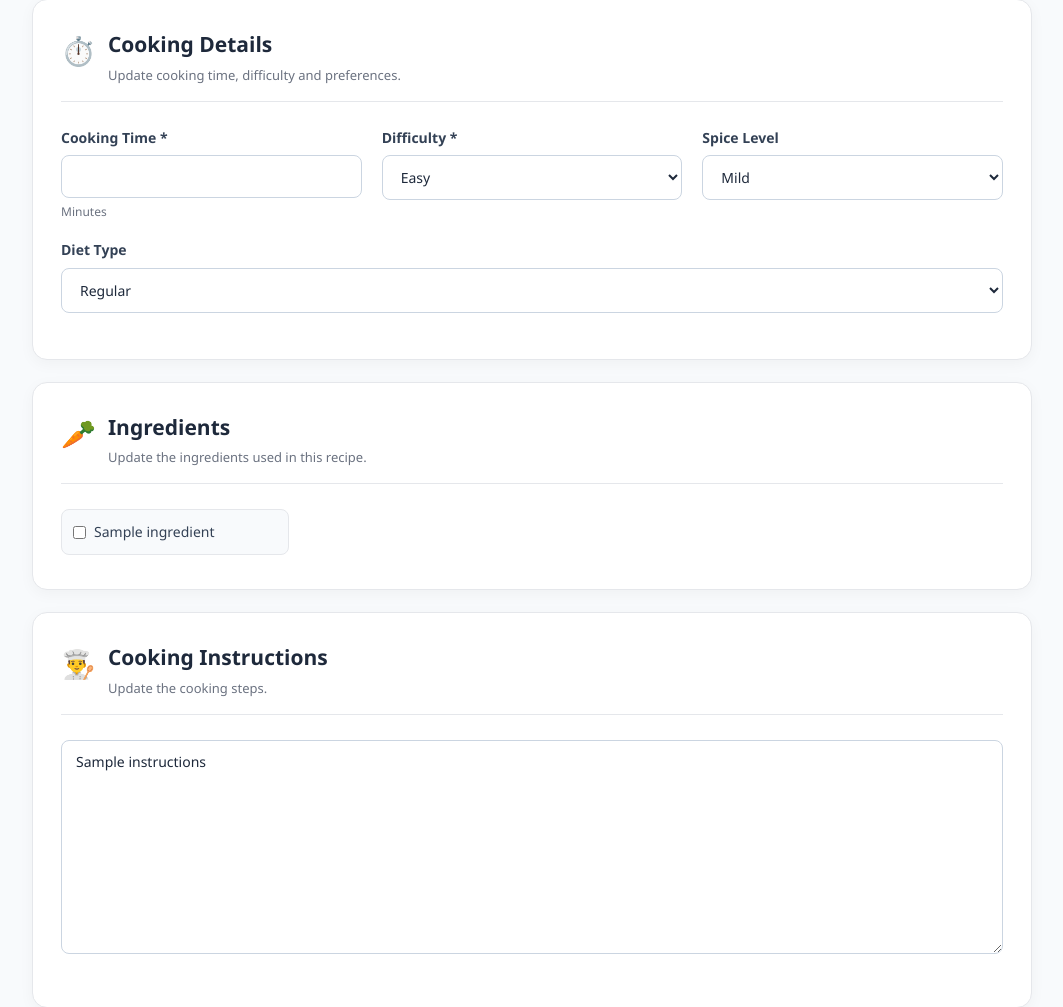
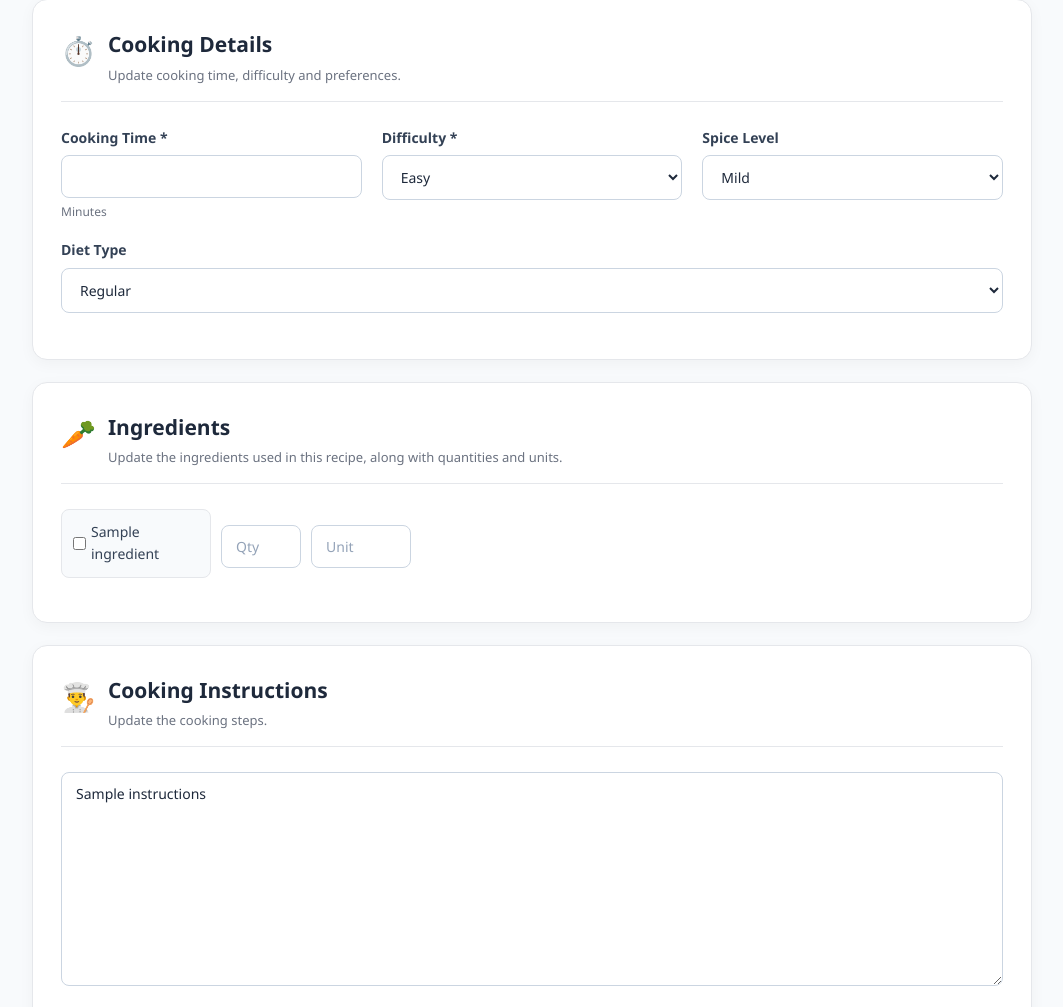
Before and after one commit to suma003/Smart_Recipe_Assistant, a Python web app: template templates/edit_recipe.html in a window 1280 px wide. Shown: the part 911-1918 px from the top of the page, without its empty margins (108-1171 px from the left). Run offline with Jinja, Linux system fonts and the light colour scheme; the template is opened without the code that fills it: most values are stand-ins (such as "Sample title", 1, 10 or a date in 2020); grey boxes marked "Sample" are stand-in pictures.

Commit message:
Added a new feature

```diff
--- a/templates/edit_recipe.html
+++ b/templates/edit_recipe.html
@@ -4,70 +4,50 @@
 Edit Recipe - Smart Recipe Assistant
 {% endblock %}
 
-
 {% block content %}
-
 <div class="container">
 
     <!-- PAGE HEADER -->
-
     <div class="form-page-header">
-
         <div>
             <h1>✏️ Edit Recipe</h1>
-
             <p>
                 Update your recipe information.
             </p>
         </div>
-
         <a
             href="{{ url_for('recipe_detail', recipe_id=recipe['RecipeID']) }}"
             class="btn btn-secondary"
         >
             ← Back to Recipe
         </a>
-
     </div>
-
 
     <form
         method="POST"
         class="recipe-form"
     >
 
-
         <!-- =========================
              BASIC INFORMATION
         ========================== -->
-
         <div class="form-section">
-
             <div class="form-section-title">
-
                 <span>🍲</span>
-
                 <div>
-
                     <h2>
                         Basic Information
                     </h2>
-
                     <p>
                         Update the basic details of your recipe.
                     </p>
-
                 </div>
-
             </div>
 
-
             <div class="form-group">
-
                 <label>
                     Recipe Title *
                 </label>
-
                 <input
                     type="text"
                     name="title"
@@ -75,168 +55,105 @@ Edit Recipe - Smart Recipe Assistant
                     placeholder="Recipe title"
                     required
                 >
-
             </div>
 
-
             <div class="form-group">
-
                 <label>
                     Description *
                 </label>
-
                 <textarea
                     name="description"
                     rows="4"
                     required
                 >{{ recipe['Description'] }}</textarea>
-
             </div>
-
         </div>
-
-
 
         <!-- =========================
              CATEGORY & CUISINE
         ========================== -->
-
         <div class="form-section">
-
             <div class="form-section-title">
-
                 <span>🍽️</span>
-
                 <div>
-
                     <h2>
                         Category & Cuisine
                     </h2>
-
                     <p>
                         Select the meal type and cuisine.
                     </p>
-
                 </div>
-
             </div>
 
-
             <div class="form-two-column">
-
-
                 <!-- MEAL TYPE -->
-
                 <div class="form-group">
-
                     <label>
                         Meal Type *
                     </label>
-
                     <select
                         name="meal_type_id"
                         required
                     >
-
                         {% for meal in meal_types %}
-
                         <option
                             value="{{ meal['MealTypeID'] }}"
-
-                            {% if meal['MealTypeID']
-                                  == recipe['MealTypeID'] %}
-
+                            {% if meal['MealTypeID'] == recipe['MealTypeID'] %}
                                 selected
-
                             {% endif %}
                         >
                             {{ meal['Name'] }}
                         </option>
-
                         {% endfor %}
-
                     </select>
-
                 </div>
 
-
-
                 <!-- CUISINE -->
-
                 <div class="form-group">
-
                     <label>
                         Cuisine *
                     </label>
-
                     <select
                         name="cuisine_id"
                         required
                     >
-
                         {% for cuisine in cuisines %}
-
                         <option
                             value="{{ cuisine['CuisineID'] }}"
-
-                            {% if cuisine['CuisineID']
-                                  == recipe['CuisineID'] %}
-
+                            {% if cuisine['CuisineID'] == recipe['CuisineID'] %}
                                 selected
-
                             {% endif %}
                         >
                             {{ cuisine['Name'] }}
                         </option>
-
                         {% endfor %}
-
                     </select>
-
                 </div>
-
             </div>
-
         </div>
-
-
 
         <!-- =========================
              COOKING DETAILS
         ========================== -->
-
         <div class="form-section">
-
             <div class="form-section-title">
-
                 <span>⏱️</span>
-
                 <div>
-
                     <h2>
                         Cooking Details
                     </h2>
-
                     <p>
                         Update cooking time, difficulty and preferences.
                     </p>
-
                 </div>
-
             </div>
 
-
             <div class="form-three-column">
-
-
                 <!-- COOKING TIME -->
-
                 <div class="form-group">
-
                     <label>
                         Cooking Time *
                     </label>
-
                     <input
                         type="number"
                         name="cooking_time"
@@ -244,328 +161,213 @@ Edit Recipe - Smart Recipe Assistant
                         value="{{ recipe['CookingTime'] }}"
                         required
                     >
-
                     <small>
                         Minutes
                     </small>
-
                 </div>
 
-
-
                 <!-- DIFFICULTY -->
-
                 <div class="form-group">
-
                     <label>
                         Difficulty *
                     </label>
-
                     <select
                         name="difficulty"
                         required
                     >
-
                         <option
                             value="Easy"
-
-                            {% if recipe['Difficulty']
-                                  == 'Easy' %}
-
+                            {% if recipe['Difficulty'] == 'Easy' %}
                                 selected
-
                             {% endif %}
                         >
                             Easy
                         </option>
-
-
                         <option
                             value="Medium"
-
-                            {% if recipe['Difficulty']
-                                  == 'Medium' %}
-
+                            {% if recipe['Difficulty'] == 'Medium' %}
                                 selected
-
                             {% endif %}
                         >
                             Medium
                         </option>
-
-
                         <option
                             value="Hard"
-
-                            {% if recipe['Difficulty']
-                                  == 'Hard' %}
-
+                            {% if recipe['Difficulty'] == 'Hard' %}
                                 selected
-
                             {% endif %}
                         >
                             Hard
                         </option>
-
                     </select>
-
                 </div>
 
-
-
                 <!-- SPICE -->
-
                 <div class="form-group">
-
                     <label>
                         Spice Level
                     </label>
-
                     <select name="spice_level">
-
-
                         <option
                             value="Mild"
-
-                            {% if recipe['SpiceLevel']
-                                  == 'Mild' %}
-
+                            {% if recipe['SpiceLevel'] == 'Mild' %}
                                 selected
-
                             {% endif %}
                         >
                             Mild
                         </option>
-
-
                         <option
                             value="Medium"
-
-                            {% if recipe['SpiceLevel']
-                                  == 'Medium' %}
-
+                            {% if recipe['SpiceLevel'] == 'Medium' %}
                                 selected
-
                             {% endif %}
                         >
                             Medium
                         </option>
-
-
                         <option
                             value="Spicy"
-
-                            {% if recipe['SpiceLevel']
-                                  == 'Spicy' %}
-
+                            {% if recipe['SpiceLevel'] == 'Spicy' %}
                                 selected
-
                             {% endif %}
                         >
                             Spicy
                         </option>
-
                     </select>
-
                 </div>
-
             </div>
 
-
-
             <!-- DIET TYPE -->
-
             <div class="form-group">
-
                 <label>
                     Diet Type
                 </label>
-
                 <select name="diet_type">
-
-
                     <option
                         value="Regular"
-
-                        {% if recipe['DietType']
-                              == 'Regular' %}
-
+                        {% if recipe['DietType'] == 'Regular' %}
                             selected
-
                         {% endif %}
                     >
                         Regular
                     </option>
-
-
                     <option
                         value="Vegetarian"
-
-                        {% if recipe['DietType']
-                              == 'Vegetarian' %}
-
+                        {% if recipe['DietType'] == 'Vegetarian' %}
                             selected
-
                         {% endif %}
                     >
                         Vegetarian
                     </option>
-
-
                     <option
                         value="Vegan"
-
-                        {% if recipe['DietType']
-                              == 'Vegan' %}
-
+                        {% if recipe['DietType'] == 'Vegan' %}
                             selected
-
                         {% endif %}
                     >
                         Vegan
                     </option>
-
                 </select>
-
             </div>
-
         </div>
-
-
 
         <!-- =========================
              INGREDIENTS
         ========================== -->
-
         <div class="form-section">
-
             <div class="form-section-title">
-
                 <span>🥕</span>
-
                 <div>
-
                     <h2>
                         Ingredients
                     </h2>
-
                     <p>
-                        Update the ingredients used in this recipe.
+                        Update the ingredients used in this recipe, along with quantities and units.
                     </p>
-
                 </div>
-
             </div>
 
-
             <div class="ingredient-select-grid">
-
-                {% for ingredient in ingredients %}
-
-                <label class="ingredient-checkbox">
+                {% for ing in ingredients %}
+                <div class="ingredient-row" style="display: flex; align-items: center; gap: 10px; margin-bottom: 10px;">
+                    <label class="ingredient-checkbox" style="display: flex; align-items: center; gap: 5px; min-width: 150px;">
+                        <input
+                            type="checkbox"
+                            name="ingredients"
+                            value="{{ ing.IngredientID }}"
+                            {% if existing_ingredients_dict and ing.IngredientID in existing_ingredients_dict %}
+                                checked
+                            {% endif %}
+                        >
+                        <span>{{ ing.Name }}</span>
+                    </label>
 
                     <input
-                        type="checkbox"
-                        name="ingredients"
-                        value="{{ ingredient['IngredientID'] }}"
-
-                        {% if ingredient['IngredientID']
-                              in existing_ingredient_ids %}
-
-                            checked
-
-                        {% endif %}
+                        type="text"
+                        name="quantity_{{ ing.IngredientID }}"
+                        value="{{ existing_ingredients_dict[ing.IngredientID].quantity if existing_ingredients_dict and ing.IngredientID in existing_ingredients_dict else '' }}"
+                        placeholder="Qty"
+                        style="width: 80px;"
                     >
 
-                    <span>
-                        {{ ingredient['Name'] }}
-                    </span>
-
-                </label>
-
+                    <input
+                        type="text"
+                        name="unit_{{ ing.IngredientID }}"
+                        value="{{ existing_ingredients_dict[ing.IngredientID].unit if existing_ingredients_dict and ing.IngredientID in existing_ingredients_dict else '' }}"
+                        placeholder="Unit"
+                        style="width: 100px;"
+                    >
+                </div>
                 {% endfor %}
-
             </div>
-
         </div>
-
-
 
         <!-- =========================
              INSTRUCTIONS
         ========================== -->
-
         <div class="form-section">
-
             <div class="form-section-title">
-
                 <span>👨‍🍳</span>
-
                 <div>
-
                     <h2>
                         Cooking Instructions
                     </h2>
-
                     <p>
                         Update the cooking steps.
                     </p>
-
                 </div>
-
             </div>
 
-
             <div class="form-group">
-
                 <textarea
                     name="instructions"
                     rows="10"
                     required
                 >{{ recipe['Instructions'] }}</textarea>
-
             </div>
-
         </div>
-
-
 
         <!-- =========================
              NUTRITION
         ========================== -->
-
         <div class="form-section">
-
             <div class="form-section-title">
-
                 <span>🥗</span>
-
                 <div>
-
                     <h2>
                         Nutrition Information
                     </h2>
-
                     <p>
                         Update the nutritional information.
                     </p>
-
                 </div>
-
             </div>
 
-
             <div class="form-three-column">
-
-
                 <!-- CALORIES -->
-
                 <div class="form-group">
-
                     <label>
                         Calories
                     </label>
-
                     <input
                         type="number"
                         name="calories"
@@ -573,23 +375,16 @@ Edit Recipe - Smart Recipe Assistant
                         min="0"
                         value="{{ nutrition['Calories'] if nutrition else '' }}"
                     >
-
                     <small>
                         kcal
                     </small>
-
                 </div>
 
-
-
                 <!-- PROTEIN -->
-
                 <div class="form-group">
-
                     <label>
                         Protein
                     </label>
-
                     <input
                         type="number"
                         name="protein"
@@ -597,23 +392,16 @@ Edit Recipe - Smart Recipe Assistant
                         min="0"
                         value="{{ nutrition['Protein'] if nutrition else '' }}"
                     >
-
                     <small>
                         grams
                     </small>
-
                 </div>
 
-
-
                 <!-- CARBS -->
-
                 <div class="form-group">
-
                     <label>
                         Carbohydrates
                     </label>
-
                     <input
                         type="number"
                         name="carbohydrates"
@@ -621,23 +409,16 @@ Edit Recipe - Smart Recipe Assistant
                         min="0"
                         value="{{ nutrition['Carbohydrates'] if nutrition else '' }}"
                     >
-
                     <small>
                         grams
                     </small>
-
                 </div>
 
-
-
                 <!-- FAT -->
-
                 <div class="form-group">
-
                     <label>
                         Fat
                     </label>
-
                     <input
                         type="number"
                         name="fat"
@@ -645,23 +426,16 @@ Edit Recipe - Smart Recipe Assistant
                         min="0"
                         value="{{ nutrition['Fat'] if nutrition else '' }}"
                     >
-
                     <small>
                         grams
                     </small>
-
                 </div>
 
-
-
                 <!-- FIBER -->
-
                 <div class="form-group">
-
                     <label>
                         Fiber
                     </label>
-
                     <input
                         type="number"
                         name="fiber"
@@ -669,87 +443,58 @@ Edit Recipe - Smart Recipe Assistant
                         min="0"
                         value="{{ nutrition['Fiber'] if nutrition else '' }}"
                     >
-
                     <small>
                         grams
                     </small>
-
                 </div>
-
             </div>
-
         </div>
-
-
 
         <!-- =========================
              IMAGE
         ========================== -->
-
         <div class="form-section">
-
             <div class="form-section-title">
-
                 <span>🖼️</span>
-
                 <div>
-
                     <h2>
                         Recipe Image
                     </h2>
-
                     <p>
                         Update the recipe image URL.
                     </p>
-
                 </div>
-
             </div>
 
-
             <div class="form-group">
-
                 <label>
                     Image URL
                 </label>
-
                 <input
                     type="url"
                     name="image_url"
                     value="{{ recipe['ImageURL'] or '' }}"
                     placeholder="https://example.com/recipe.jpg"
                 >
-
             </div>
 
-
             {% if recipe['ImageURL'] %}
-
             <div class="current-image">
-
                 <p>
                     Current Image
                 </p>
-
                 <img
                     src="{{ recipe['ImageURL'] }}"
                     alt="{{ recipe['Title'] }}"
                 >
-
             </div>
-
             {% endif %}
-
         </div>
-
-
 
         <!-- =========================
              ACTION BUTTONS
         ========================== -->
-
         <div class="form-actions">
-
             <a
                 href="{{ url_for('recipe_detail', recipe_id=recipe['RecipeID']) }}"
                 class="btn btn-secondary"
@@ -757,18 +502,14 @@ Edit Recipe - Smart Recipe Assistant
                 Cancel
             </a>
 
-
             <button
                 type="submit"
                 class="save-button"
             >
                 💾 Update Recipe
             </button>
-
         </div>
 
     </form>
-
 </div>
-
 {% endblock %}
```
Also changed, not shown: app.py (+14 -5 lines).
